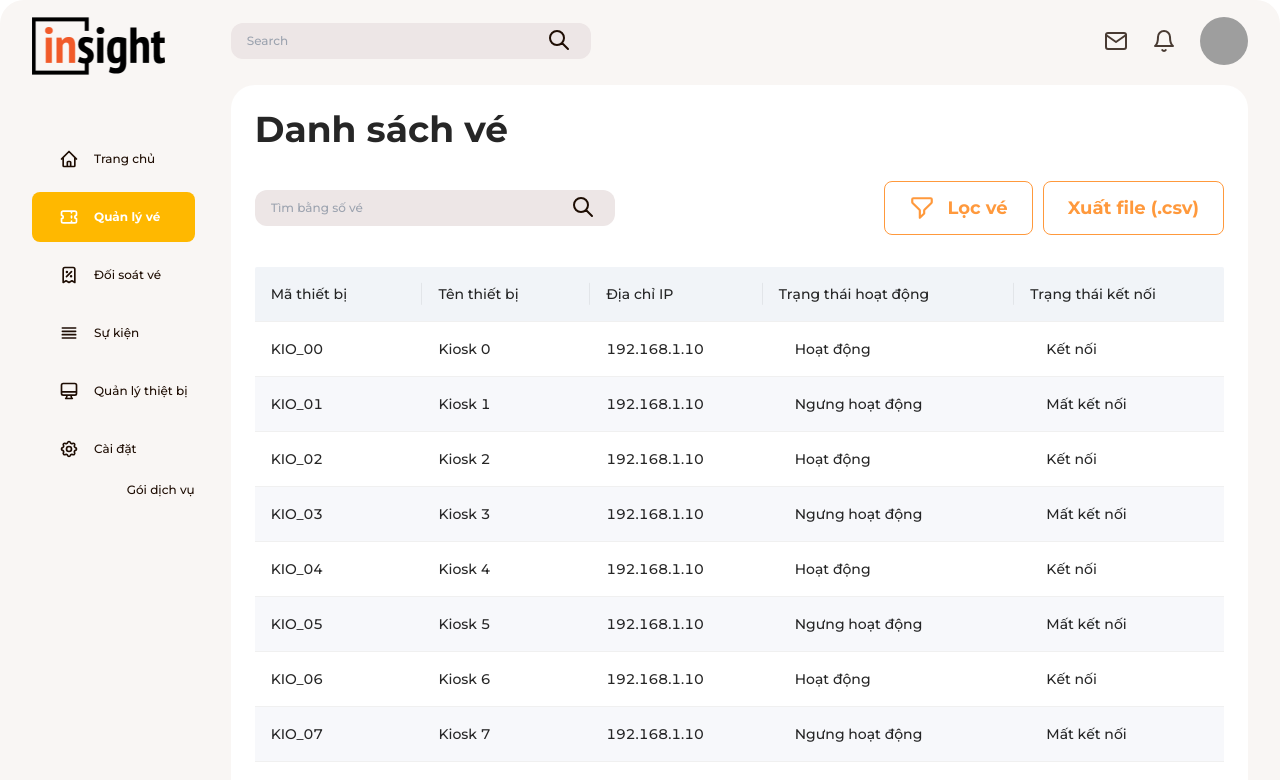
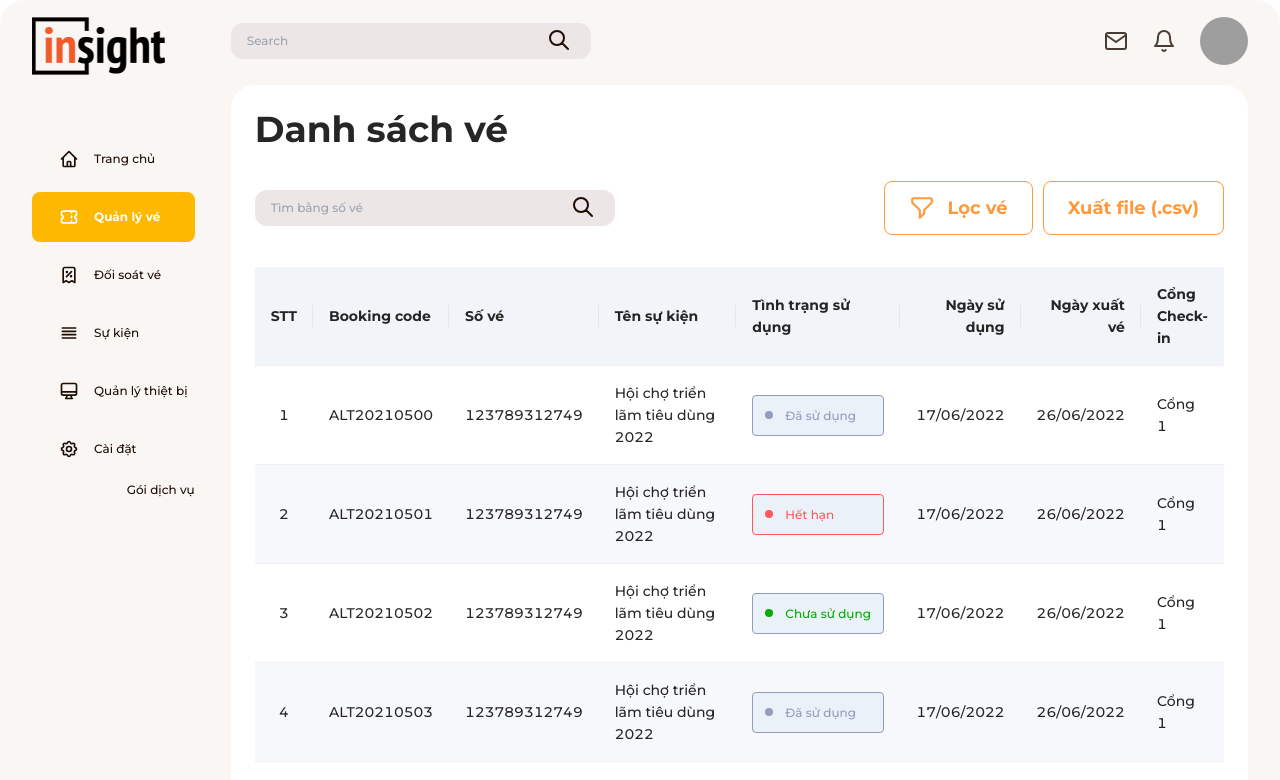
Before and after one commit to qoucname2202/Alta_Ticket_Sales, a React (Create React App) app: page /manager-ticket in a window 1280 px wide. Shown: the top 780 px of the page. Built offline with nearby package versions, Linux system fonts and the light colour scheme; grey boxes are pictures that could not be loaded.

Commit message:
Updated Templated Ticket List 50-Percent

```diff
--- a/src/App.scss
+++ b/src/App.scss
@@ -115,6 +115,7 @@ h6 {
 .ant-table-container table {
   .ant-table-thead > tr > th {
     background: #f1f4f8 !important;
+    font-weight: bold;
   }
   .ant-table-tbody > tr:nth-child(even) {
     background: #f7f8fb !important;
--- a/src/pages/CMS/ManagerTicket/index.tsx
+++ b/src/pages/CMS/ManagerTicket/index.tsx
@@ -1,58 +1,75 @@
 import { FilterIcon, SearchIcon } from '@heroicons/react/outline';
 import { Table } from 'antd';
 import React, { useEffect, useState } from 'react';
+import { AlignType } from 'rc-table/lib/interface';
 
 type Props = {};
 
 const columns = [
   {
-    title: 'Mã thiết bị',
-    dataIndex: 'maThietBi',
-    width: '12%',
+    title: 'STT',
+    dataIndex: 'stt',
+    width: '3%',
+    align: 'center' as AlignType,
   },
   {
-    title: 'Tên thiết bị',
-    dataIndex: 'tenThietBi',
-    width: '12%',
+    title: 'Booking code',
+    dataIndex: 'bookingCode',
+    width: '5%',
   },
   {
-    title: 'Địa chỉ IP',
-    dataIndex: 'ip',
-    width: '10%',
+    title: 'Số vé',
+    dataIndex: 'soVe',
+    width: '5%',
   },
   {
-    title: 'Trạng thái hoạt động',
+    title: 'Tên sự kiện',
+    dataIndex: 'tenSuKien',
+    width: '20%',
+  },
+  {
+    title: 'Tình trạng sử dụng',
     dataIndex: 'trangThai',
-    width: '18%',
+    width: '15%',
     render: (trangThai: any) =>
-      trangThai ? (
-        <span className='flex items-center gap-x-2'>
-          <span className='block h-2 w-2 bg-primary-green-500 rounded-full'></span>{' '}
-          Hoạt động
+      trangThai === 'used' ? (
+        <span className='flex items-center gap-x-3 bg-grey-background w-[132px] p-3 rounded border border-solid border-grey-500'>
+          <span className='block h-2 w-2 bg-grey-500 rounded-full'></span>
+          <span className='text-grey-500 font-medium text-xs leading-[15px]'>
+            Đã sử dụng
+          </span>
+        </span>
+      ) : trangThai === 'expired' ? (
+        <span className='flex items-center gap-x-3 bg-grey-background w-[132px] p-3 rounded border border-solid border-primary-600'>
+          <span className='block h-2 w-2 bg-primary-600 rounded-full'></span>
+          <span className='text-primary-600 font-medium text-xs leading-[15px]'>
+            Hết hạn
+          </span>
         </span>
       ) : (
-        <span className='flex items-center gap-x-2'>
-          <span className='block h-2 w-2 bg-primary-red rounded-full'></span>
-          Ngưng hoạt động
+        <span className='flex items-center gap-x-3 bg-grey-background w-[132px] p-3 rounded border border-solid border-grey-500'>
+          <span className='block h-2 w-2 bg-green rounded-full'></span>
+          <span className='text-green font-medium text-xs leading-[15px]'>
+            Chưa sử dụng
+          </span>
         </span>
       ),
   },
   {
-    title: 'Trạng thái kết nối',
-    dataIndex: 'ketNoi',
-    width: '15%',
-    render: (ketNoi: any) =>
-      ketNoi ? (
-        <span className='flex items-center gap-x-2'>
-          <span className='block h-2 w-2 bg-primary-green-500 rounded-full'></span>{' '}
-          Kết nối
-        </span>
-      ) : (
-        <span className='flex items-center gap-x-2'>
-          <span className='block h-2 w-2 bg-primary-red rounded-full'></span>
-          Mất kết nối
-        </span>
-      ),
+    title: 'Ngày sử dụng',
+    dataIndex: 'ngaySuDung',
+    width: '10%',
+    align: 'right' as AlignType,
+  },
+  {
+    title: 'Ngày xuất vé',
+    dataIndex: 'ngayXuatVe',
+    width: '10%',
+    align: 'right' as AlignType,
+  },
+  {
+    title: 'Cổng Check-in',
+    dataIndex: 'stageCheckin',
   },
 ];
 
@@ -65,25 +82,22 @@ const ManagerTicket = (props: Props) => {
     },
     loading: false,
   });
+
   useEffect(() => {
     //Data demo
     const data = [];
     for (let index = 0; index < 50; index++) {
+      const random = Math.floor(Math.random() * (2 - 0 + 1)) + 0;
       let temp = {
         key: index,
-        maThietBi: `KIO_0${index}`,
-        tenThietBi: `Kiosk ${index}`,
-        ip: '192.168.1.10',
-        trangThai: index % 2 === 0 ? true : false,
-        ketNoi: index % 2 === 0 ? true : false,
-        dichVuSuDung: [
-          'Khám tim mạch',
-          'Khám Sản - Phụ khoa',
-          'Khám răng hàm mặt',
-          'Khám tai mũi họng',
-          'Khám hô hấp',
-          'Khám tổng quát',
-        ],
+        stt: index + 1,
+        bookingCode: `ALT202105${index < 10 ? '0' + index : index}`,
+        soVe: '123789312749',
+        tenSuKien: 'Hội chợ triển lãm tiêu dùng 2022',
+        trangThai: random === 1 ? 'used' : random === 2 ? 'expired' : '',
+        ngaySuDung: '17/06/2022',
+        ngayXuatVe: '26/06/2022',
+        stageCheckin: 'Cổng 1',
       };
       data.push(temp);
     }
@@ -126,18 +140,22 @@ const ManagerTicket = (props: Props) => {
           position: ['bottomCenter'],
           nextIcon: (status: any) => {
             if (status.disabled) {
-              return <i className='fa fa-caret-right text-grey/4 text-lg'></i>;
+              return (
+                <i className='fa fa-caret-right text-grey-400 text-lg'></i>
+              );
             } else {
               return (
-                <i className='fa fa-caret-right text-yellow/1 text-lg'></i>
+                <i className='fa fa-caret-right text-primary-200 text-lg'></i>
               );
             }
           },
           prevIcon: (status: any) => {
             if (status.disabled) {
-              return <i className='fa fa-caret-left text-grey/4 text-lg'></i>;
+              return <i className='fa fa-caret-left text-grey-400 text-lg'></i>;
             } else {
-              return <i className='fa fa-caret-left text-yellow/1 text-lg'></i>;
+              return (
+                <i className='fa fa-caret-left text-primary-200 text-lg'></i>
+              );
             }
           },
         }}
--- a/src/template/AdminTemplate/index.tsx
+++ b/src/template/AdminTemplate/index.tsx
@@ -24,7 +24,7 @@ const AdminTemplate = (props: Props) => {
   return (
     <div className='template container min-h-screen mx-auto pt-[17px] pb-8 px-8 bg-dashboard-background rounded-3xl'>
       <div className='wrapper flex'>
-        <div className='nav w-[13.5%] bg-red lg:w-1/5 md:hidden'>
+        <div className='nav w-[13.5%] bg-red lg:w-1/5 md:hidden relative'>
           <Link to='/'>
             <img src='/images/logo.svg' alt='' />
           </Link>
@@ -85,6 +85,11 @@ const AdminTemplate = (props: Props) => {
               </div>
             </div>
           </ul>
+          <div className='absolute bottom-0 left-0'>
+            <h4 className='font-normal text-gray-800 dark:text-gray-200 text-sm '>
+              Copyright @ 2020 Alta Software
+            </h4>
+          </div>
         </div>
         <div className='content w-[84.4%] bg-blue ml-9 lg:w-4/5 md:w-full md:ml-0 relative'>
           <div className='w-full flex items-center mb-[20px]'>
```
